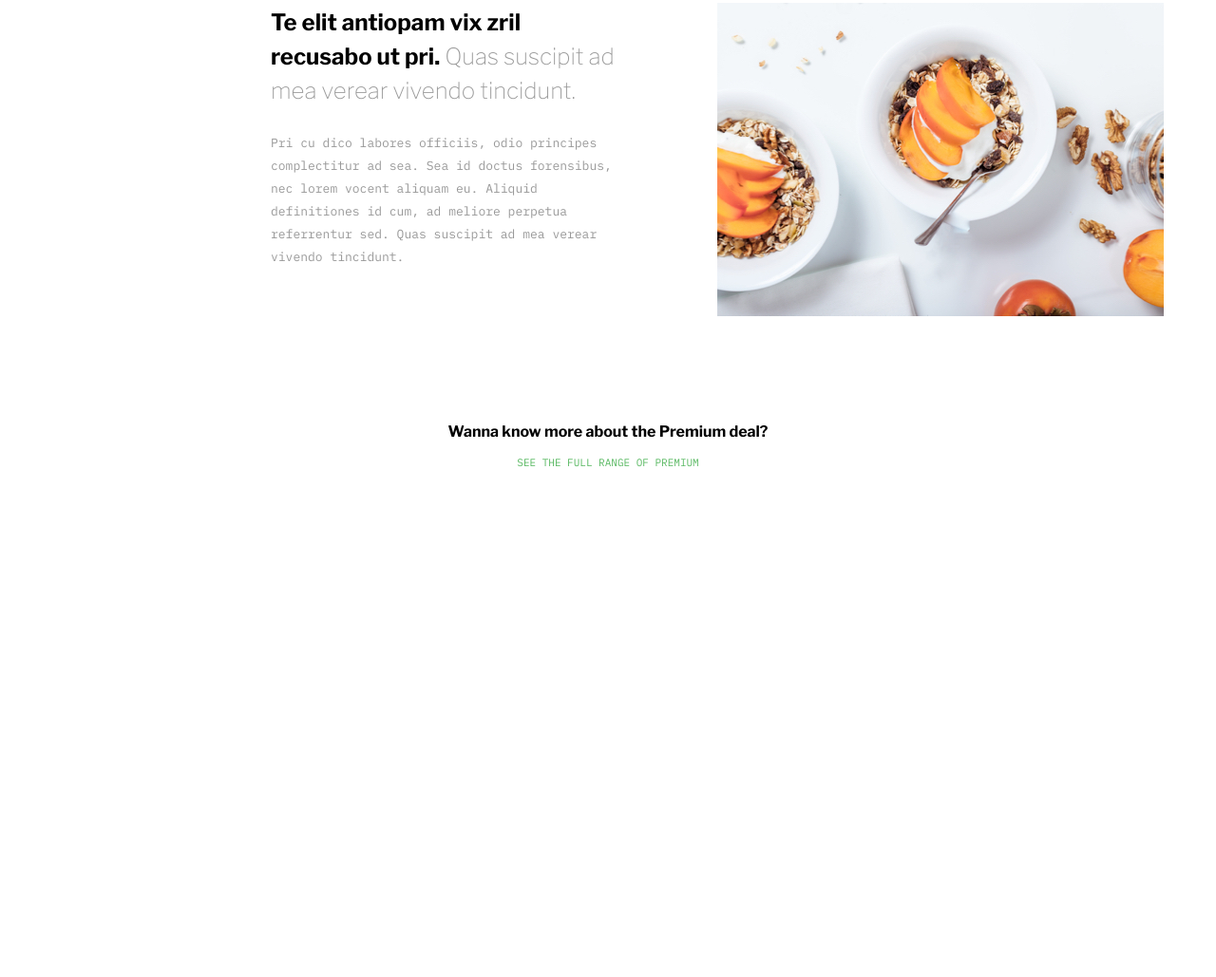
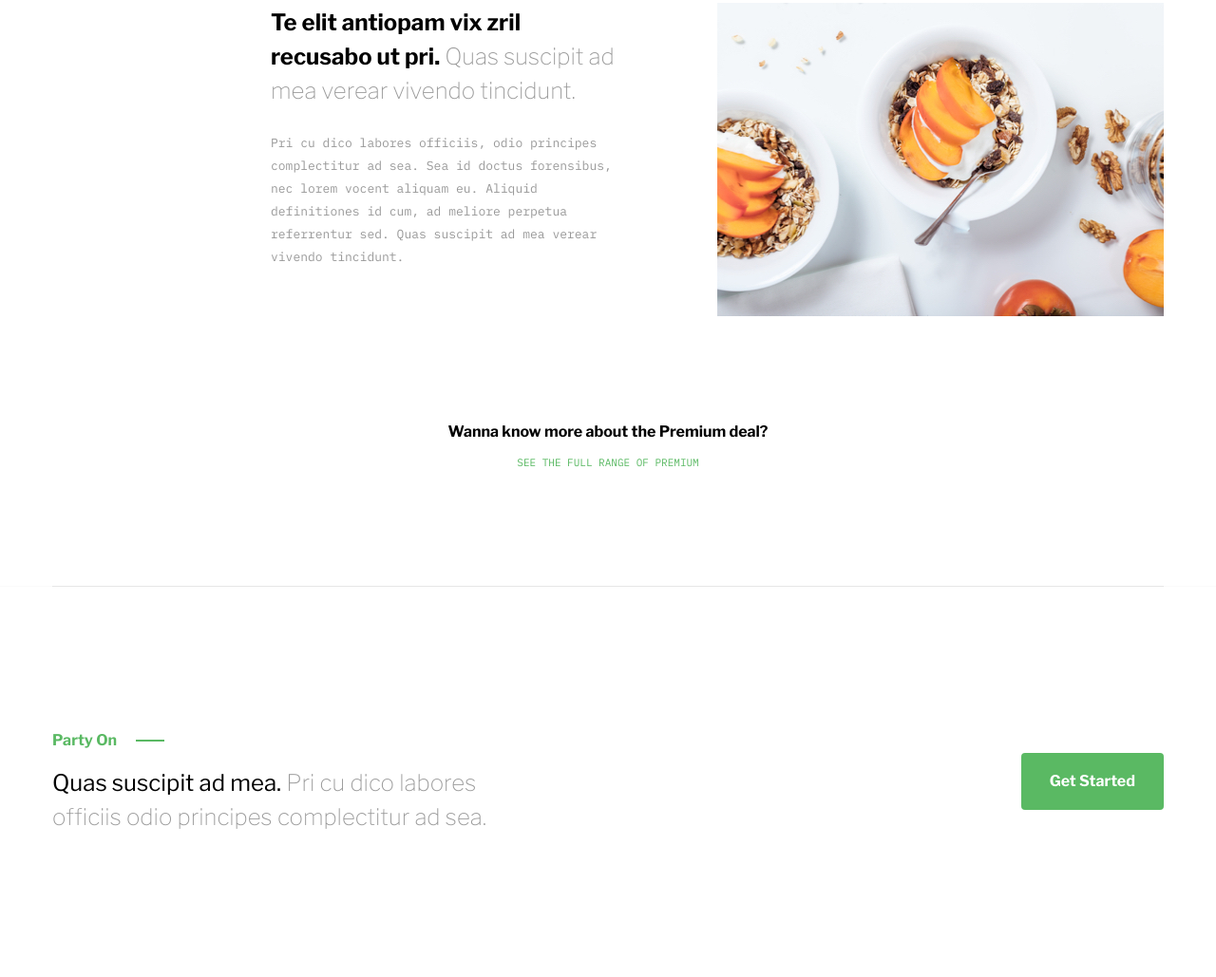
Before and after one commit to VilaTret/spoon, a website: page src/index.html in a window 1280 px wide. Shown: the part 2286-3315 px from the top of the page at 95% size. Before the commit the page ends 2903 px from the top, so only its background shows below. Drawn offline with nearby package versions, Linux system fonts and the light colour scheme; files that its build step writes are made by us from their sources.

Commit message:
Created section party on and added one section separator

```diff
--- a/src/assets/scss/share.scss
+++ b/src/assets/scss/share.scss
@@ -53,6 +53,15 @@ body {
     height: 20px;
 }
 
+.fill-link {
+    font-size: 16px;
+    line-height: 1.875;
+    padding: 15px 30px;
+    border-radius: 4px;
+    background-color: #5ab963;
+    color: #fff;
+}
+
 .promo-title {
     .promo-title__intro {
         font-weight: 700;
--- a/src/assets/scss/style.scss
+++ b/src/assets/scss/style.scss
@@ -182,14 +182,6 @@
             line-height: 1.84615;
             text-align: center;
         }
-    }
-
-    .top__started-link {
-        font-size: 16px;
-        line-height: 1.875;
-        padding: 15px 30px;
-        border-radius: 4px;
-        background-color: #5ab963;
     }
 }
 
@@ -413,3 +405,45 @@
         }
     }
 }
+
+.party-on__inner {
+    padding: 150px 0;
+    display: flex;
+    align-items: center;
+
+    .party-on__content {
+        display: flex;
+        flex-direction: column;
+        gap: 15px 0;
+        flex-basis: 483px;
+
+        .party-on__title {
+            font-weight: 700;
+            font-size: 16px;
+            line-height: 1.5;
+            color: #5ab963;
+        }
+
+        .party-on__title {
+            position: relative;
+        }
+
+        .party-on__title::after {
+            content: '';
+            background-image: url(../images/icons/party-on-title-line.svg);
+            position: absolute;
+            margin: 11px 0 0 20px;
+            width: 30px;
+            height: 2px;
+        }
+
+        .party-on__promo-title__intro {
+            font-weight: 400;
+        }
+    }
+
+    .party-on__link {
+        font-weight: 700;
+        margin-left: auto;
+    }
+}
--- a/src/index.html
+++ b/src/index.html
@@ -1 +1,2 @@
 {{> top }} {{> promoting }} {{> about}} {{> section-separator}} {{> main-blog}}
+{{> section-separator}} {{> party-on}}
--- /dev/null
+++ b/src/partials/party-on.html
@@ -0,0 +1,21 @@
+<section class="party-on">
+    <div class="container">
+        <div class="party-on__inner">
+            <div class="party-on__content">
+                <h4 class="party-on__title">Party On</h4>
+                <p class="promo-title party-on__promo-title">
+                    <span
+                        class="promo-title__intro party-on__promo-title__intro"
+                    >
+                        Quas suscipit ad mea.
+                    </span>
+                    <span class="promo-title__details">
+                        Pri cu dico labores officiis odio principes complectitur
+                        ad sea.
+                    </span>
+                </p>
+            </div>
+            <a href="#" class="fill-link party-on__link">Get Started</a>
+        </div>
+    </div>
+</section>
--- a/src/partials/top.html
+++ b/src/partials/top.html
@@ -13,7 +13,7 @@
                     rolling.
                 </p>
             </div>
-            <a href="#" class="top__started-link">Get Started</a>
+            <a href="#" class="fill-link top__started-link">Get Started</a>
         </div>
     </div>
 </section>
```
Also changed, not shown: src/assets/images/icons/party-on-title-line.svg (added).
